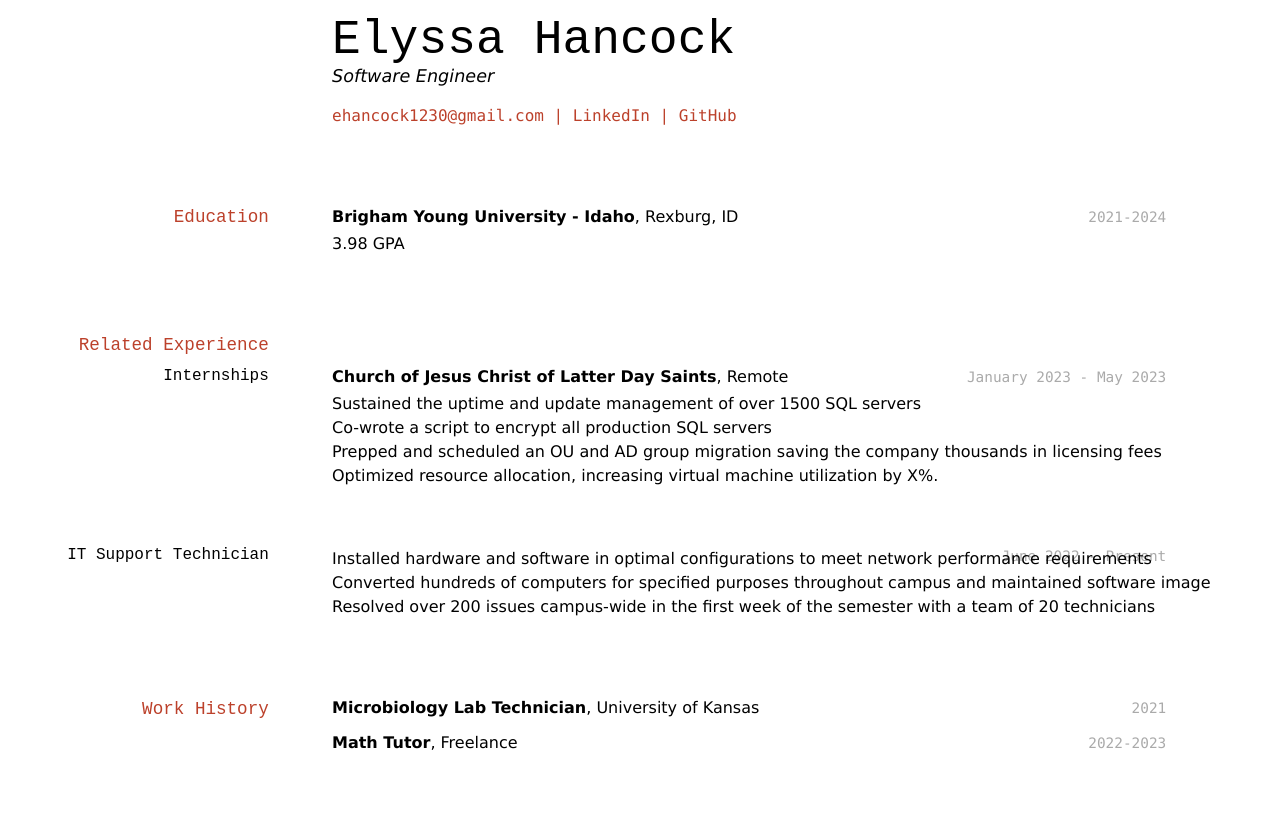
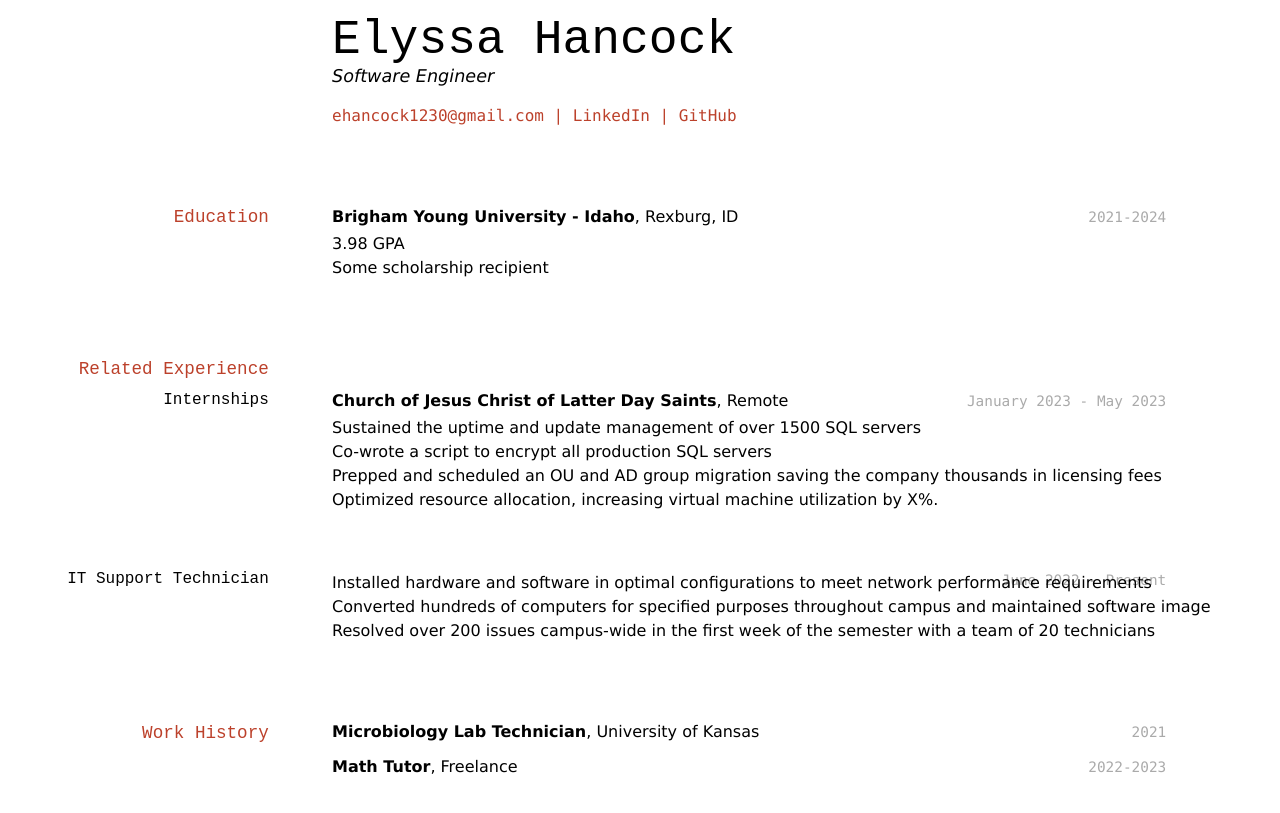
Before and after one commit to byuids-resumes/Hancock_Resume, a Jekyll site: the page built from docs/index.md, in a window 1280 px wide. Shown: the top 813 px of the page. Built offline with Jekyll 4.4.1, drawn with Linux system fonts in a browser that asks for light colours.

Commit message:
Update index.md

```diff
--- a/docs/index.md
+++ b/docs/index.md
@@ -19,7 +19,7 @@ Software Engineer
 __Brigham Young University - Idaho__, Rexburg, ID
 
 - 3.98 GPA
-
+- Some scholarship recipient
 
 ## Related Experience
 
```
